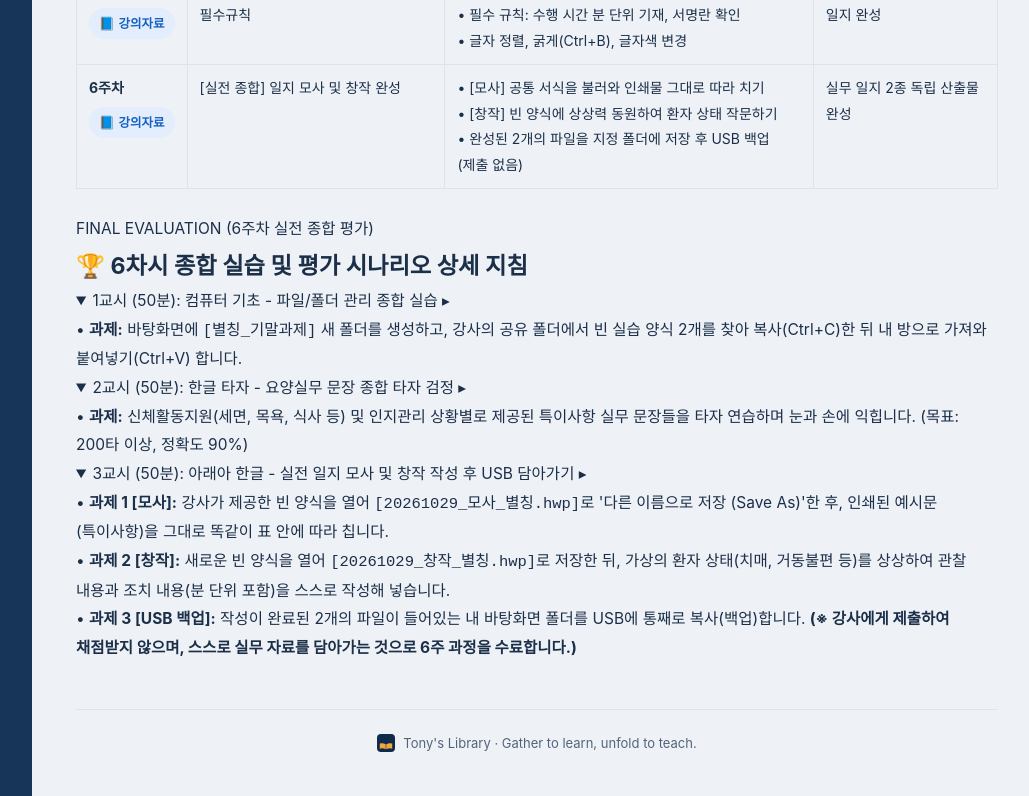
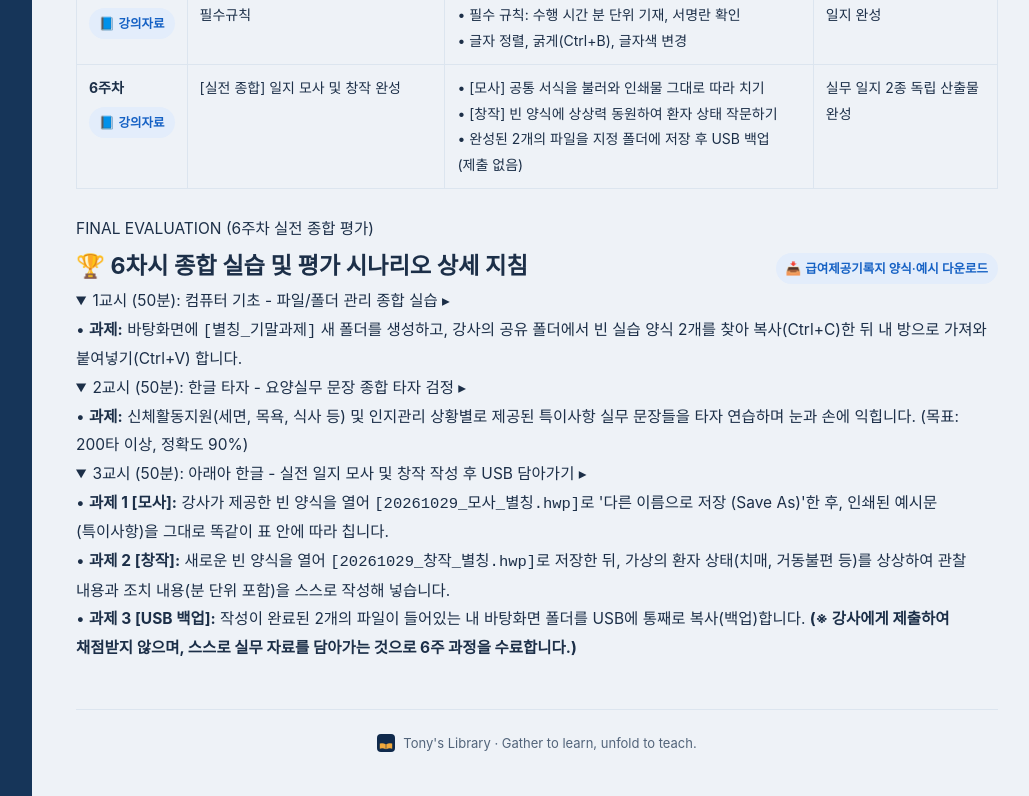
Before and after one commit to tonykks/jtu-it-course, a plain HTML site: page index.html in a window 1280 px wide. Shown: the part 2799-3595 px from the top of the page, without its empty margins (238-1267 px from the left). Drawn offline with Linux system fonts and the light colour scheme.

Commit message:
Add care-record forms/examples zip download button to week 6 evaluation heading
Co-Authored-By: Claude Sonnet 5.5 <noreply@anthropic.com>

```diff
--- a/index.html
+++ b/index.html
@@ -318,11 +318,14 @@ html[data-cur-lang="ko"] .lec-link span[data-lang="ko"],html[data-cur-lang="my"]
     <!-- 6주차 상세 시나리오 (수정본 반영) -->
     <section class="syllabus-sec" id="week6">
       <div class="badge">FINAL EVALUATION (<span data-lang="ko">6주차 실전 종합 평가</span><span data-lang="my">၆ ပတ်မြောက် နောက်ဆုံး လက်တွေ့စစ်ဆေးမှု</span><span data-lang="vi">Đánh giá tổng hợp tuần 6</span>)</div>
-      <h2>
-        <span data-lang="ko">🏆 6차시 종합 실습 및 평가 시나리오 상세 지침</span>
-        <span data-lang="my">🏆 ၆ ကြိမ်မြောက် နောက်ဆုံး လက်တွေ့စစ်ဆေးမှု လမ်းညွှန်ချက်</span>
-        <span data-lang="vi">🏆 Hướng Dẫn Chi Tiết Đánh Giá Tổng Hợp Tuần 6</span>
-      </h2>
+      <div class="sec-head">
+        <h2>
+          <span data-lang="ko">🏆 6차시 종합 실습 및 평가 시나리오 상세 지침</span>
+          <span data-lang="my">🏆 ၆ ကြိမ်မြောက် နောက်ဆုံး လက်တွေ့စစ်ဆေးမှု လမ်းညွှန်ချက်</span>
+          <span data-lang="vi">🏆 Hướng Dẫn Chi Tiết Đánh Giá Tổng Hợp Tuần 6</span>
+        </h2>
+        <a class="lec-link" href="care-record-forms.zip" download="care-record-forms.zip">📥 <span data-lang="ko">급여제공기록지 양식·예시 다운로드</span><span data-lang="my">ပံ့ပိုးမှုမှတ်တမ်း ပုံစံ·နမူနာ ဒေါင်းလုဒ်</span><span data-lang="vi">Tải mẫu &amp; ví dụ phiếu ghi chép cung cấp dịch vụ</span></a>
+      </div>
 
       <details open>
         <summary>
```
Also changed, not shown: 1 other file.
